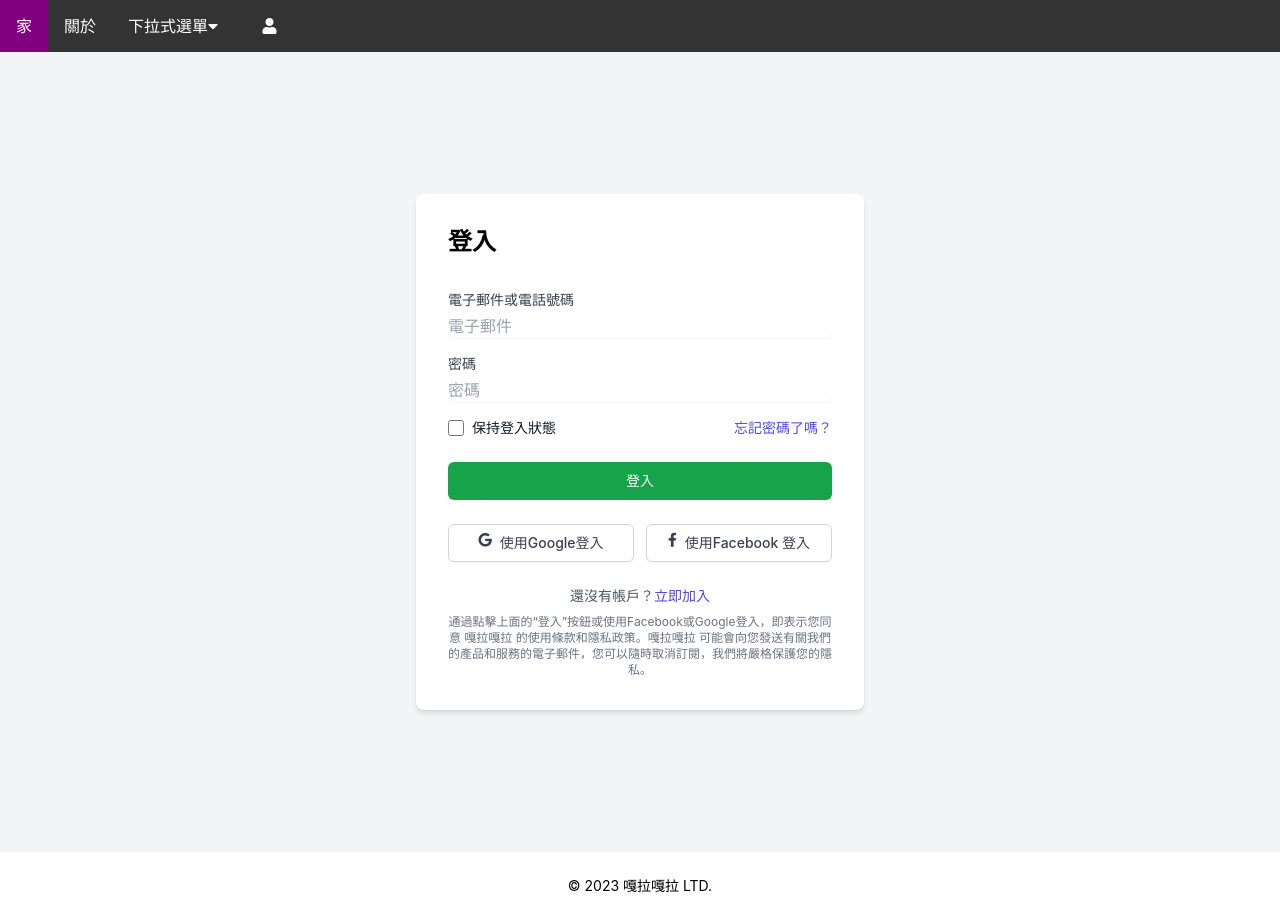
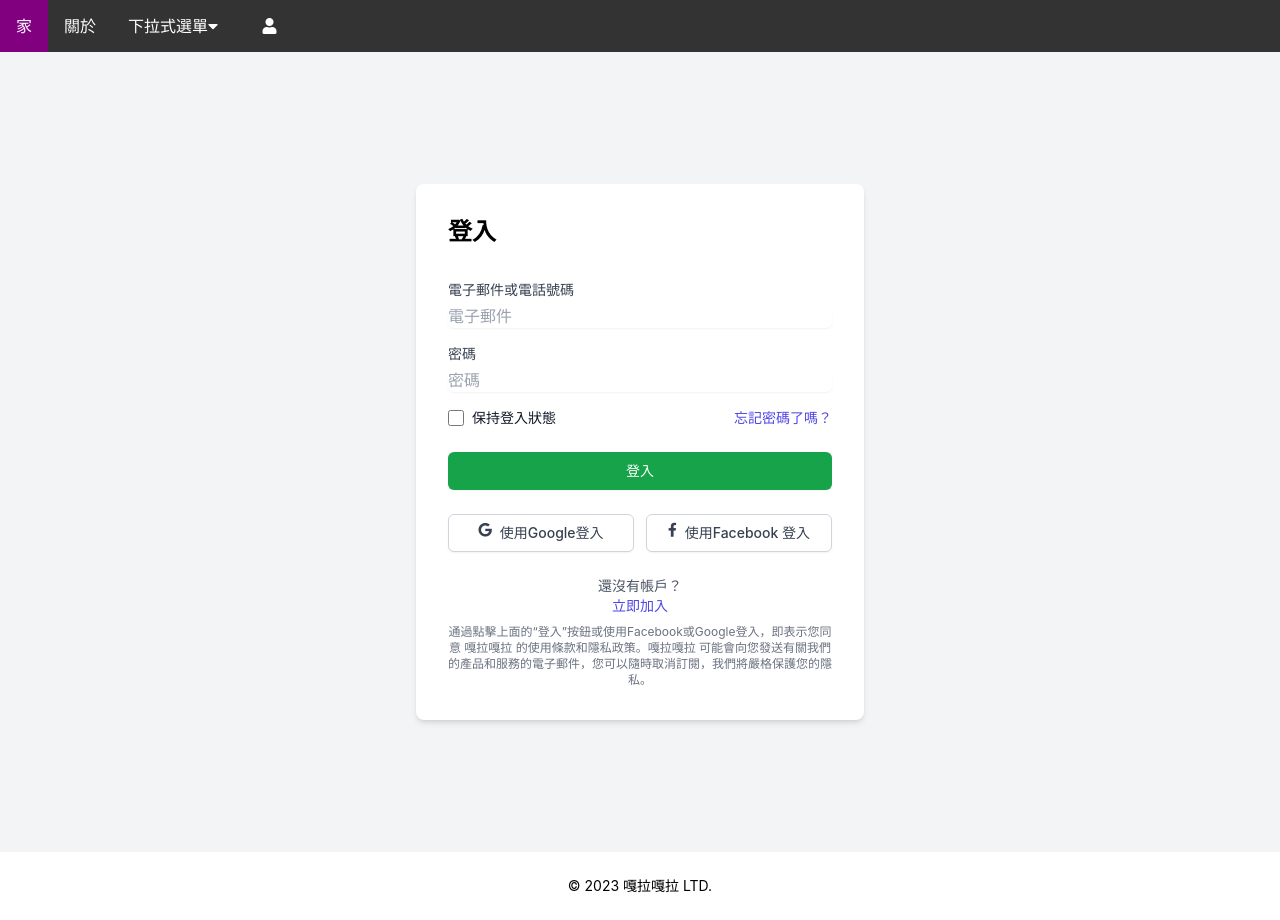
Before and after one commit to dennisleeNCCUDCT/legolas, a React (Create React App) app: page /login in a window 1280 px wide. Built offline with nearby package versions, Linux system fonts and the light colour scheme.

Commit message:
herf bug fixed 2
herf bug fixed 2

```diff
--- a/src/pages/front/ Login.js
+++ b/src/pages/front/ Login.js
@@ -66,9 +66,9 @@ function Login(){return(<body class="bg-gray-100"><Navbar/>
   </div>
   <p class="mt-6 text-sm text-gray-600 text-center">
    還沒有帳戶？
-   <a class="font-medium text-indigo-600 hover:text-indigo-500" href="#">
+   <p class="font-medium text-indigo-600 hover:text-indigo-500" >
     立即加入
-   </a>
+   </p>
   </p>
   <p class="mt-2 text-xs text-gray-500 text-center">
    通過點擊上面的“登入”按鈕或使用Facebook或Google登入，即表示您同意 嘎拉嘎拉 的使用條款和隱私政策。嘎拉嘎拉 可能會向您發送有關我們的產品和服務的電子郵件，您可以隨時取消訂閱，我們將嚴格保護您的隱私。
```
